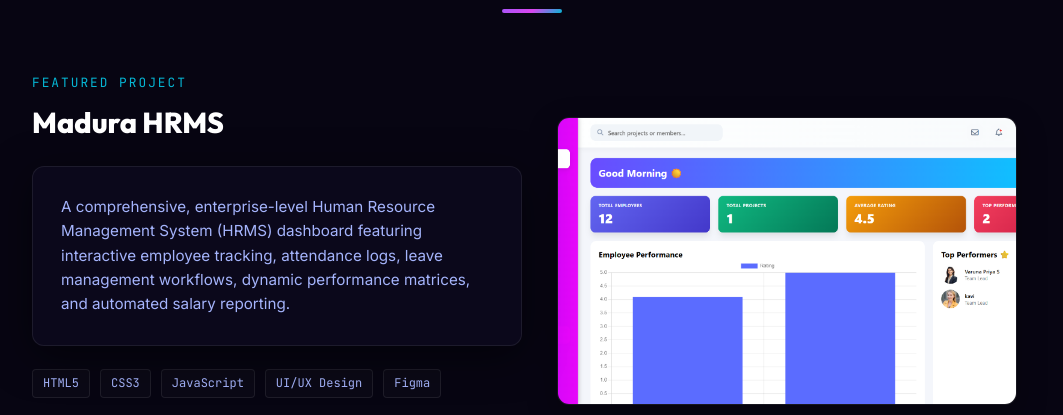
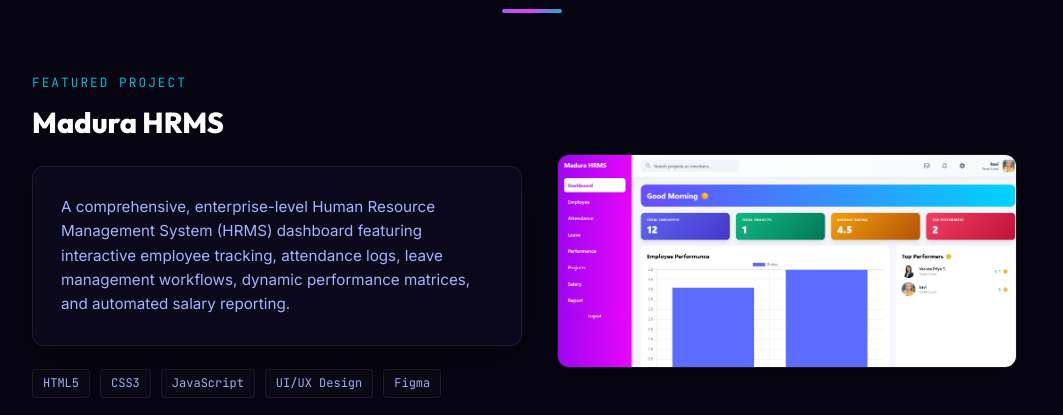
Before and after one commit to subburajsubbaiah/portfolio, a plain HTML site: page index.html in a window 1280 px wide. Shown: the part 4344-4759 px from the top of the page, without its empty margins (108-1171 px from the left). Drawn offline with Linux system fonts and the light colour scheme.

Commit message:
Update project image display to show full screenshots without cropping

```diff
--- a/styles.css
+++ b/styles.css
@@ -1347,7 +1347,6 @@ ul {
 .media-frame {
   width: 100%;
   max-width: 460px;
-  aspect-ratio: 16 / 10;
   border-radius: 12px;
   overflow: hidden;
   background: rgba(0, 0, 0, 0.25);
@@ -1362,9 +1361,7 @@ ul {
 
 .media-frame img {
   width: 100%;
-  height: 100%;
-  object-fit: cover;
-  object-position: top center;
+  height: auto;
   display: block;
   transition: transform var(--transition-slow);
 }
```
